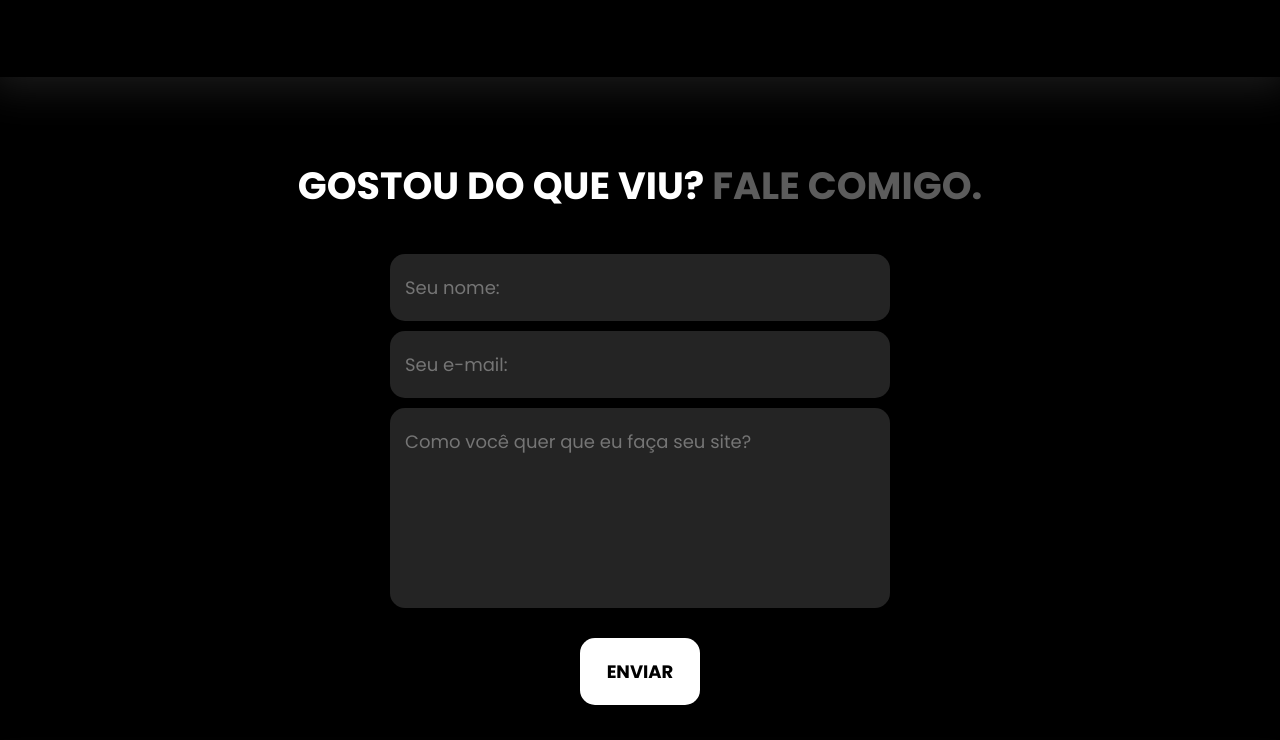
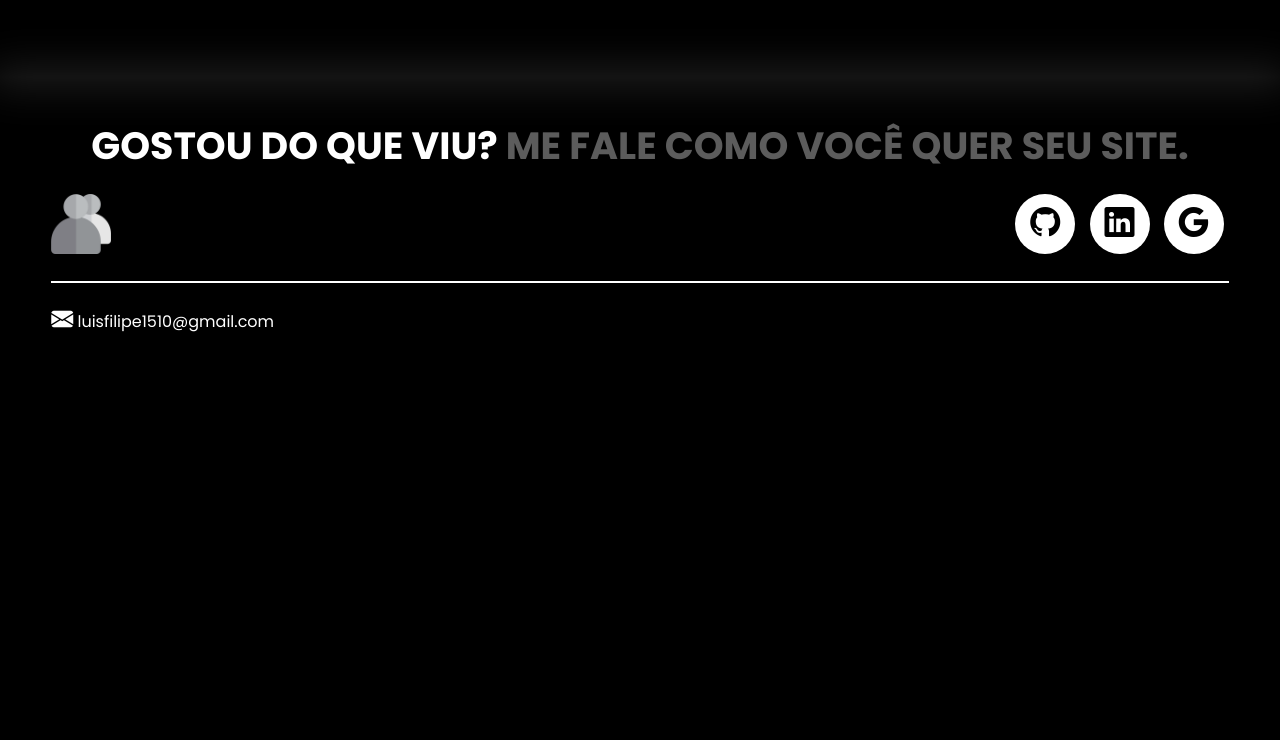
Before and after one commit to luisxamps/landing-page-2, a plain HTML site: page index.html in a window 1280 px wide. Shown: the part 3460-4200 px from the top of the page. After the commit the page ends 3856 px from the top, so only its background shows below. Drawn offline with nearby package versions, Linux system fonts and the light colour scheme.

Commit message:
Update index.html

```diff
--- a/index.html
+++ b/index.html
@@ -182,23 +182,11 @@
                 </div><!--flex-->
             </div><!--interface-->
         </section><!--portfolio-->
-
-        <section class="formulario">
-            <div class="interface">
-                <h2 class="titulo">GOSTOU DO QUE VIU? <span>FALE COMIGO.</span></h2>
-
-                <form method="post" action="envia.php">
-                    <input type="text" name="nome" id="nome" placeholder="Seu nome:" required>
-                    <input type="text" name="email" id="email" placeholder="Seu e-mail:" required>
-                    <textarea name="msg" id="msg" placeholder="Como você quer que eu faça seu site?"></textarea>
-                    <div class="btn-enviar"><input type="submit" value="ENVIAR"></div>
-                </form>
-            </div><!--interface-->
-        </section><!--formulario-->
     </main>
 
-    <footer>
+<footer>
         <div class="interface">
+            <h2 class="titulo">GOSTOU DO QUE VIU? <span>ME FALE COMO VOCÊ QUER SEU SITE.</span></h2>
             <div class="line-footer">
                 <div class="flex">
                     <div class="logo-footer">
```
